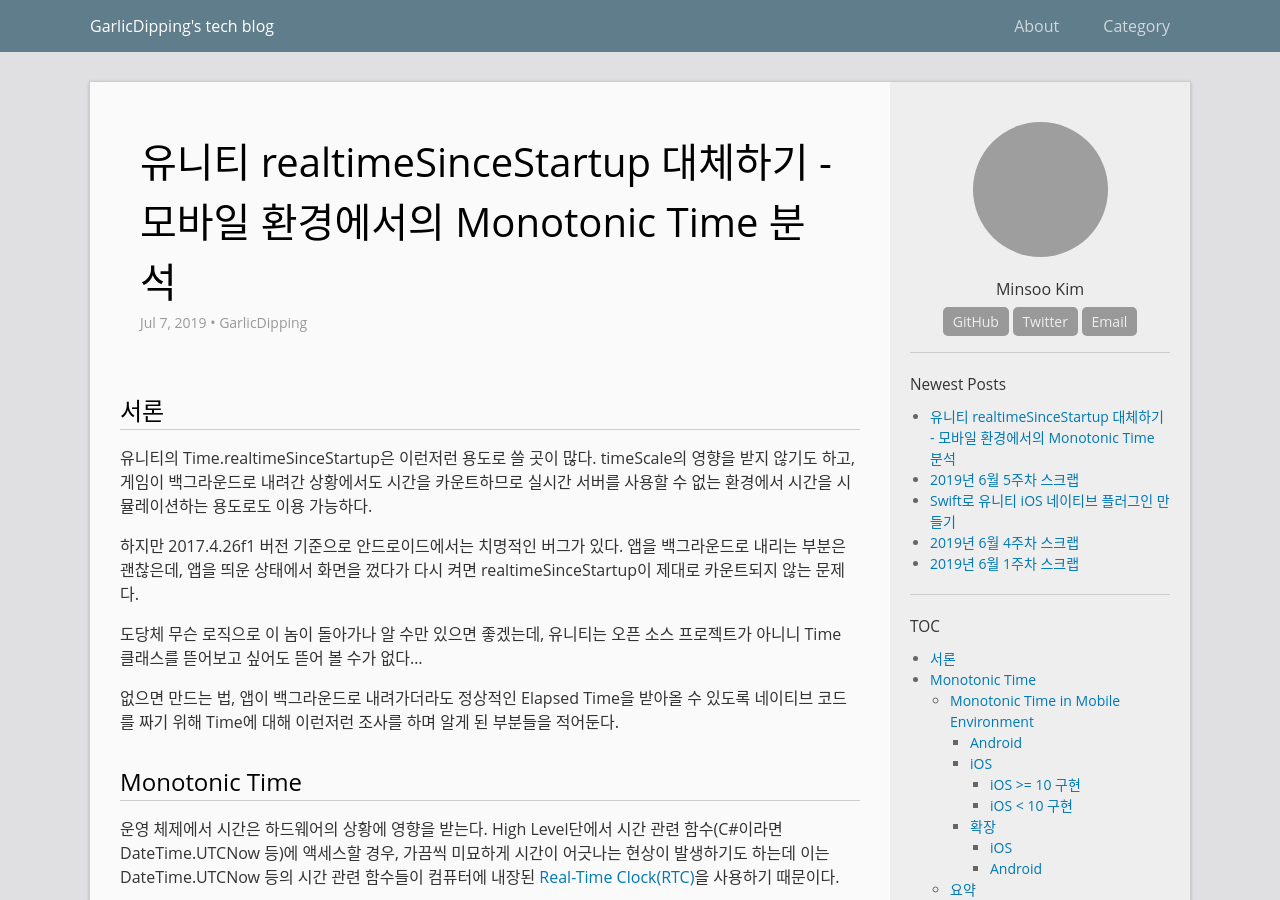
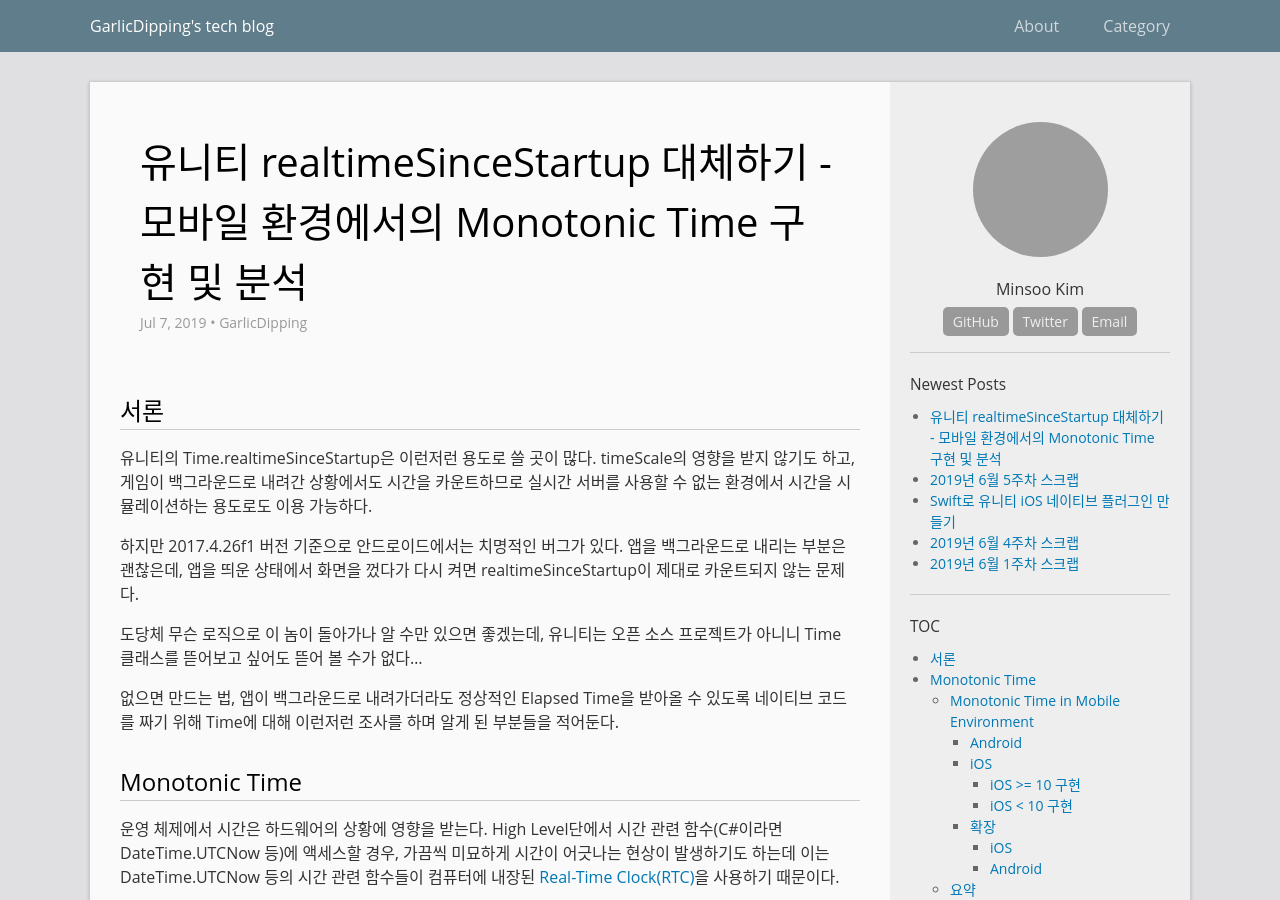
Before and after one commit to GarlicDipping/garlicdipping.github.io, a Jekyll site: the page built from _posts/2019-06-29-monotonic-time-and-unity-realtimesincestartup.md, in a window 1280 px wide and 900 px high. Built offline with Jekyll 4.4.1, drawn with Linux system fonts in a browser that asks for light colours; comment, search, counter and statistics services are not loaded; grey boxes are pictures that could not be loaded.

Commit message:
no message

```diff
--- a/_posts/2019-06-29-monotonic-time-and-unity-realtimesincestartup.md
+++ b/_posts/2019-06-29-monotonic-time-and-unity-realtimesincestartup.md
@@ -1,6 +1,6 @@
 ---
 layout: post
-title: 유니티 realtimeSinceStartup 대체하기 - 모바일 환경에서의 Monotonic Time 분석
+title: 유니티 realtimeSinceStartup 대체하기 - 모바일 환경에서의 Monotonic Time 구현 및 분석
 date:   2019-07-06 20:00:00
 author: GarlicDipping
 tags:
```
